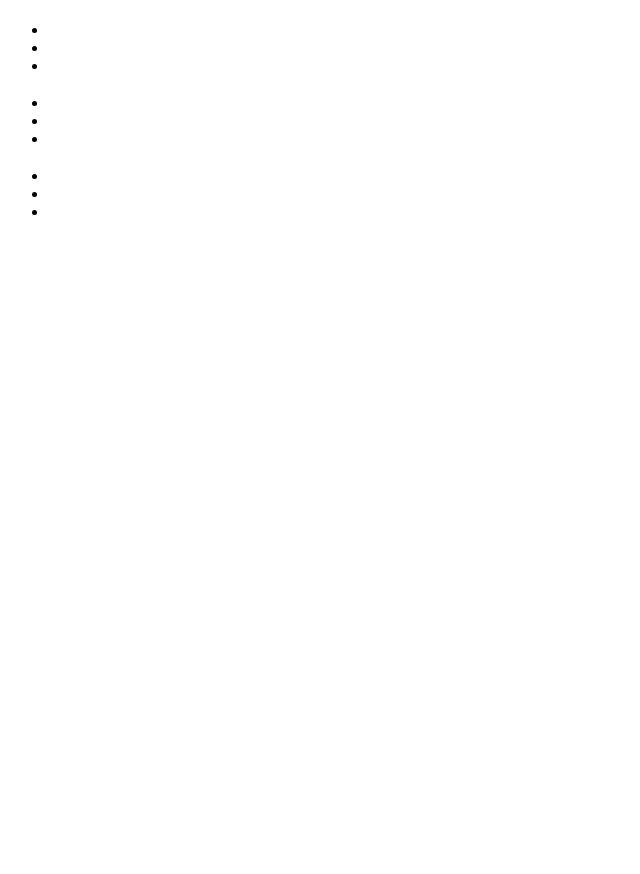
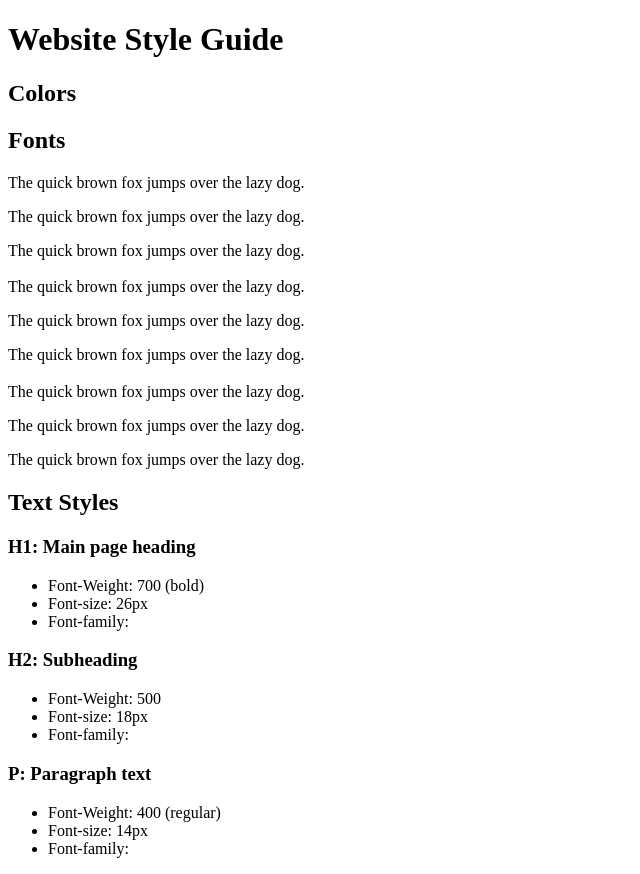
Before and after one commit to saves42/design_system, a plain HTML site: page index.html in a window 1280 px wide. Shown: the whole page, without its empty margins (0-640 px from the left). Before the commit the page ends 800 px from the top, so only its background shows below. Drawn offline with Linux system fonts and the light colour scheme.

Commit message:
add HTML content

```diff
--- a/index.html
+++ b/index.html
@@ -9,50 +9,56 @@
 </head>
 <body>
     <header>
-        <h1></h1>
+        <h1>Website Style Guide</h1>
     </header>
     <main>
         <section>
-            <h2></h2>
+            <h2>Colors</h2>
             <div></div>
             <div></div>
             <div></div>
             <div></div>
         </section>
         <section>
-            <h2></h2>
+            <h2>Fonts</h2>
             <section>
                 <h3></h3>
-                <p></p>
+                <p>The quick brown fox jumps over the lazy dog.</p>
+                <p>The quick brown fox jumps over the lazy dog.</p>
+                <p>The quick brown fox jumps over the lazy dog.</p>
             </section>
             <section>
                 <h3></h3>
-                <p></p>
+                <p>The quick brown fox jumps over the lazy dog.</p>
+                <p>The quick brown fox jumps over the lazy dog.</p>
+                <p>The quick brown fox jumps over the lazy dog.</p>
             </section>
             <section>
                 <h3></h3>
-                <p></p>
+                <p>The quick brown fox jumps over the lazy dog.</p>
+                <p>The quick brown fox jumps over the lazy dog.</p>
+                <p>The quick brown fox jumps over the lazy dog.</p>
             </section>
         </section>
         <section>
-            <h2></h2>
-            <h3></h3>
+            <h2>Text Styles</h2>
+            <h3>H1: Main page heading</h3>
             <ul>
-                <li></li>
-                <li></li>
-                <li></li>
+                <li>Font-Weight: 700 (bold)</li>
+                <li>Font-size: 26px</li>
+                <li>Font-family:  </li>
             </ul>
-            <h3></h3>
+            <h3>H2: Subheading</h3>
             <ul>
-                <li></li>
-                <li></li>
-                <li></li>
+                <li>Font-Weight: 500</li>
+                <li>Font-size: 18px</li>
+                <li>Font-family:  </li>
             </ul>
-            <h3></h3>
+            <h3>P: Paragraph text</h3>
             <ul>
-                <li></li>
-                <li></li>
-                <li></li>
+                <li>Font-Weight: 400 (regular)</li>
+                <li>Font-size: 14px</li>
+                <li>Font-family:  </li>
             </ul>
         </section>
     </main>
```
